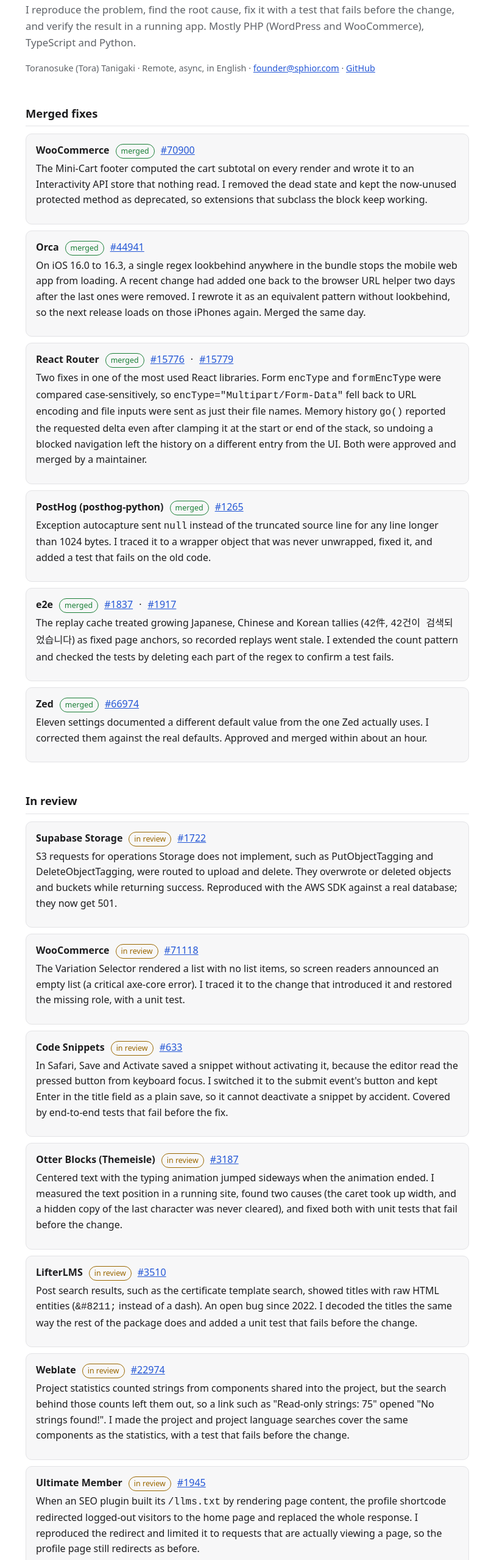
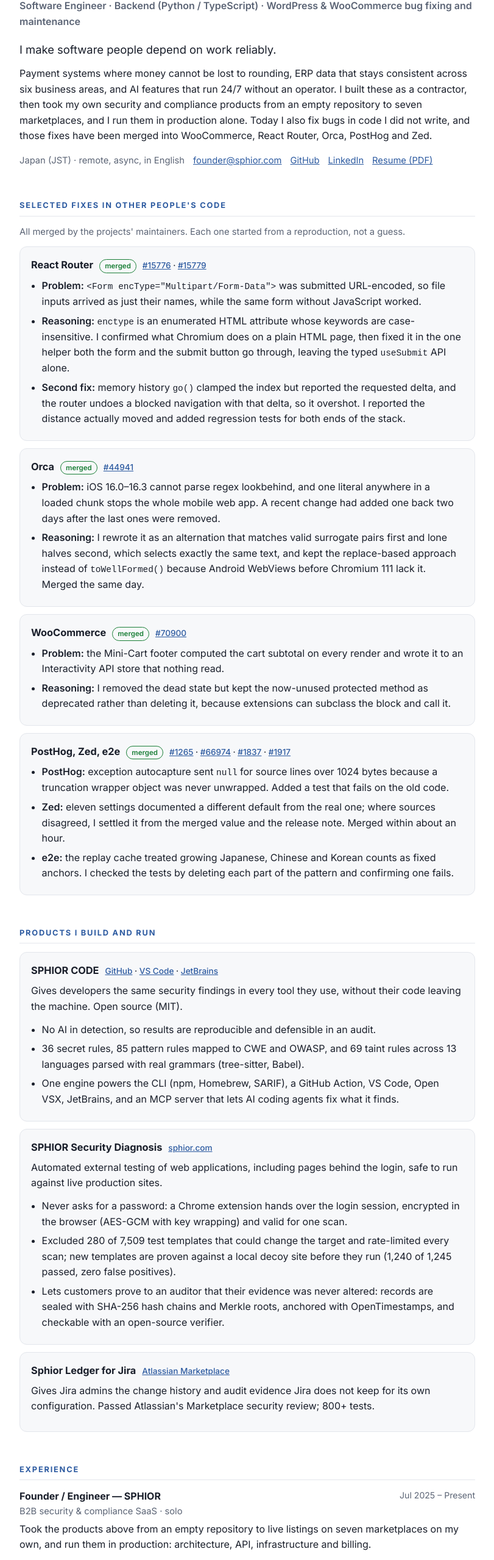
Before and after one commit to Toraastrta/Toraastrta.github.io, a plain HTML site: page index.html in a window 1280 px wide. Shown: the part 97-2655 px from the top of the page at 61% size, without its empty margins (234-1045 px from the left). Drawn offline with Linux system fonts and the light colour scheme.

Commit message:
Rebuild portfolio to match the 2026-11 resume

```diff
--- a/index.html
+++ b/index.html
@@ -3,29 +3,30 @@
 <head>
 <meta charset="utf-8">
 <meta name="viewport" content="width=device-width, initial-scale=1">
-<title>Tora Tanigaki — bug fixing and maintenance</title>
-<meta name="description" content="I find and fix bugs in production software: reproduce, find the root cause, fix it with a test. Merged fixes in WooCommerce, PostHog, Zed and more.">
+<title>Toranosuke Tanigaki — Software Engineer</title>
+<meta name="description" content="Backend engineer (Python, TypeScript) who makes software people depend on work reliably. Fixes merged into WooCommerce, React Router, Orca, PostHog and Zed; builder of SPHIOR CODE.">
+<link rel="preconnect" href="https://fonts.googleapis.com">
+<link rel="preconnect" href="https://fonts.gstatic.com" crossorigin>
+<link href="https://fonts.googleapis.com/css2?family=Inter:wght@400;500;600;700&display=swap" rel="stylesheet">
 <style>
   :root {
     --bg: #ffffff;
-    --text: #1d1d1f;
-    --muted: #5f6368;
-    --line: #e3e3e6;
-    --card: #f7f7f8;
-    --accent: #2457d6;
+    --text: #1a1f2b;
+    --muted: #5b6475;
+    --line: #e3e6ec;
+    --card: #f7f8fa;
+    --accent: #2c5aa0;
     --ok: #1a7f37;
-    --wait: #9a6700;
   }
   @media (prefers-color-scheme: dark) {
     :root {
-      --bg: #111214;
-      --text: #ececee;
-      --muted: #a0a3a8;
-      --line: #2a2c30;
-      --card: #191b1e;
-      --accent: #7ea2ff;
+      --bg: #111316;
+      --text: #eceef2;
+      --muted: #a2a9b6;
+      --line: #2a2e35;
+      --card: #191c20;
+      --accent: #86a8ff;
       --ok: #4ac26b;
-      --wait: #d4a72c;
     }
   }
   * { box-sizing: border-box; }
@@ -33,132 +34,162 @@
     margin: 0;
     background: var(--bg);
     color: var(--text);
-    font: 16px/1.6 system-ui, -apple-system, "Segoe UI", Roboto, sans-serif;
+    font: 16px/1.6 "Inter", system-ui, -apple-system, "Segoe UI", Roboto, sans-serif;
   }
-  main { max-width: 760px; margin: 0 auto; padding: 48px 16px 64px; }
-  h1 { font-size: 2rem; line-height: 1.25; margin: 0 0 12px; }
-  h2 { font-size: 1.15rem; margin: 48px 0 12px; padding-bottom: 6px; border-bottom: 1px solid var(--line); }
+  main { max-width: 780px; margin: 0 auto; padding: 48px 16px 64px; }
+  h1 { font-size: 2.1rem; line-height: 1.2; margin: 0 0 6px; letter-spacing: -.01em; }
+  .role { font-weight: 600; color: var(--muted); margin: 0 0 18px; }
+  .lead { font-size: 1.15rem; margin: 0 0 12px; }
+  .meta { color: var(--muted); font-size: .92rem; margin-top: 16px; display: flex; flex-wrap: wrap; gap: 6px 14px; }
+  a { color: var(--accent); }
+  h2 { font-size: .8rem; letter-spacing: .14em; text-transform: uppercase; color: var(--accent);
+       margin: 52px 0 14px; padding-bottom: 6px; border-bottom: 1px solid var(--line); }
   p { margin: 0 0 12px; }
-  a { color: var(--accent); }
-  .lead { color: var(--muted); font-size: 1.05rem; }
-  .meta { color: var(--muted); font-size: 0.9rem; margin-top: 16px; }
-  ul.items { list-style: none; padding: 0; margin: 0; }
-  ul.items li { background: var(--card); border: 1px solid var(--line); border-radius: 10px; padding: 14px 16px; margin-bottom: 10px; }
-  .head { display: flex; flex-wrap: wrap; gap: 6px 10px; align-items: baseline; margin-bottom: 4px; }
-  .proj { font-weight: 600; }
-  .tag { font-size: 0.78rem; padding: 1px 8px; border-radius: 999px; border: 1px solid currentColor; }
-  .tag.ok { color: var(--ok); }
-  .tag.wait { color: var(--wait); }
-  .small { color: var(--muted); font-size: 0.92rem; margin: 0; }
+  .cards { display: grid; gap: 12px; }
+  .card { background: var(--card); border: 1px solid var(--line); border-radius: 12px; padding: 16px 18px; }
+  .card h3 { font-size: 1.02rem; margin: 0 0 8px; display: flex; flex-wrap: wrap; align-items: baseline; gap: 6px 10px; }
+  .card h3 .links { font-weight: 500; font-size: .85rem; }
+  .tag { font-size: .72rem; font-weight: 600; padding: 1px 8px; border-radius: 999px; border: 1px solid currentColor; color: var(--ok); }
+  .card ul { margin: 0; padding-left: 1.1em; }
+  .card li { margin-bottom: 6px; }
+  .label { font-weight: 600; }
+  .small { color: var(--muted); font-size: .92rem; }
+  .job { margin-bottom: 18px; }
+  .job-head { display: flex; flex-wrap: wrap; justify-content: space-between; gap: 2px 12px; }
+  .job-head b { font-size: 1rem; }
+  .date { color: var(--muted); font-size: .88rem; }
+  .org { color: var(--muted); font-size: .92rem; margin-bottom: 4px; }
   ol.steps { padding-left: 1.2em; margin: 0; }
   ol.steps li { margin-bottom: 6px; }
-  footer { margin-top: 48px; color: var(--muted); font-size: 0.9rem; }
+  code { font-size: .9em; }
+  footer { margin-top: 48px; color: var(--muted); font-size: .9rem; }
 </style>
 </head>
 <body>
 <main>
 
 <header>
-  <h1>I find and fix bugs in production software.</h1>
-  <p class="lead">I reproduce the problem, find the root cause, fix it with a test that fails before the change, and verify the result in a running app. Mostly PHP (WordPress and WooCommerce), TypeScript and Python.</p>
-  <p class="meta">Toranosuke (Tora) Tanigaki · Remote, async, in English · <a href="mailto:founder@sphior.com">founder@sphior.com</a> · <a href="https://github.com/Toraastrta">GitHub</a></p>
+  <h1>Toranosuke Tanigaki</h1>
+  <p class="role">Software Engineer · Backend (Python / TypeScript) · WordPress &amp; WooCommerce bug fixing and maintenance</p>
+  <p class="lead">I make software people depend on work reliably.</p>
+  <p>Payment systems where money cannot be lost to rounding, ERP data that stays consistent across six business areas, and AI features that run 24/7 without an operator. I built these as a contractor, then took my own security and compliance products from an empty repository to seven marketplaces, and I run them in production alone. Today I also fix bugs in code I did not write, and those fixes have been merged into WooCommerce, React Router, Orca, PostHog and Zed.</p>
+  <div class="meta">
+    <span>Japan (JST) · remote, async, in English</span>
+    <a href="mailto:founder@sphior.com">founder@sphior.com</a>
+    <a href="https://github.com/Toraastrta">GitHub</a>
+    <a href="https://www.linkedin.com/in/toraastrta">LinkedIn</a>
+    <a href="resume.pdf">Resume (PDF)</a>
+  </div>
 </header>
 
 <section>
-  <h2>Merged fixes</h2>
-  <ul class="items">
-    <li>
-      <div class="head"><span class="proj">WooCommerce</span><span class="tag ok">merged</span><a href="https://github.com/woocommerce/woocommerce/pull/70900">#70900</a></div>
-      <p>The Mini-Cart footer computed the cart subtotal on every render and wrote it to an Interactivity API store that nothing read. I removed the dead state and kept the now-unused protected method as deprecated, so extensions that subclass the block keep working.</p>
-    </li>
-    <li>
-      <div class="head"><span class="proj">Orca</span><span class="tag ok">merged</span><a href="https://github.com/stablyai/orca/pull/44941">#44941</a></div>
-      <p>On iOS 16.0 to 16.3, a single regex lookbehind anywhere in the bundle stops the mobile web app from loading. A recent change had added one back to the browser URL helper two days after the last ones were removed. I rewrote it as an equivalent pattern without lookbehind, so the next release loads on those iPhones again. Merged the same day.</p>
-    </li>
-    <li>
-      <div class="head"><span class="proj">React Router</span><span class="tag ok">merged</span><a href="https://github.com/remix-run/react-router/pull/15776">#15776</a> · <a href="https://github.com/remix-run/react-router/pull/15779">#15779</a></div>
-      <p>Two fixes in one of the most used React libraries. Form <code>encType</code> and <code>formEncType</code> were compared case-sensitively, so <code>encType="Multipart/Form-Data"</code> fell back to URL encoding and file inputs were sent as just their file names. Memory history <code>go()</code> reported the requested delta even after clamping it at the start or end of the stack, so undoing a blocked navigation left the history on a different entry from the UI. Both were approved and merged by a maintainer.</p>
-    </li>
-    <li>
-      <div class="head"><span class="proj">PostHog (posthog-python)</span><span class="tag ok">merged</span><a href="https://github.com/PostHog/posthog-python/pull/1265">#1265</a></div>
-      <p>Exception autocapture sent <code>null</code> instead of the truncated source line for any line longer than 1024 bytes. I traced it to a wrapper object that was never unwrapped, fixed it, and added a test that fails on the old code.</p>
-    </li>
-    <li>
-      <div class="head"><span class="proj">e2e</span><span class="tag ok">merged</span><a href="https://github.com/e2e-inc/e2e/pull/1837">#1837</a> · <a href="https://github.com/e2e-inc/e2e/pull/1917">#1917</a></div>
-      <p>The replay cache treated growing Japanese, Chinese and Korean tallies (<code>42件</code>, <code>42건이 검색되었습니다</code>) as fixed page anchors, so recorded replays went stale. I extended the count pattern and checked the tests by deleting each part of the regex to confirm a test fails.</p>
-    </li>
-    <li>
-      <div class="head"><span class="proj">Zed</span><span class="tag ok">merged</span><a href="https://github.com/zed-industries/zed/pull/66974">#66974</a></div>
-      <p>Eleven settings documented a different default value from the one Zed actually uses. I corrected them against the real defaults. Approved and merged within about an hour.</p>
-    </li>
-  </ul>
+  <h2>Selected fixes in other people's code</h2>
+  <p class="small">All merged by the projects' maintainers. Each one started from a reproduction, not a guess.</p>
+  <div class="cards">
+    <div class="card">
+      <h3>React Router <span class="tag">merged</span> <span class="links"><a href="https://github.com/remix-run/react-router/pull/15776">#15776</a> · <a href="https://github.com/remix-run/react-router/pull/15779">#15779</a></span></h3>
+      <ul>
+        <li><span class="label">Problem:</span> <code>&lt;Form encType="Multipart/Form-Data"&gt;</code> was submitted URL-encoded, so file inputs arrived as just their names, while the same form without JavaScript worked.</li>
+        <li><span class="label">Reasoning:</span> <code>enctype</code> is an enumerated HTML attribute whose keywords are case-insensitive. I confirmed what Chromium does on a plain HTML page, then fixed it in the one helper both the form and the submit button go through, leaving the typed <code>useSubmit</code> API alone.</li>
+        <li><span class="label">Second fix:</span> memory history <code>go()</code> clamped the index but reported the requested delta, and the router undoes a blocked navigation with that delta, so it overshot. I reported the distance actually moved and added regression tests for both ends of the stack.</li>
+      </ul>
+    </div>
+    <div class="card">
+      <h3>Orca <span class="tag">merged</span> <span class="links"><a href="https://github.com/stablyai/orca/pull/44941">#44941</a></span></h3>
+      <ul>
+        <li><span class="label">Problem:</span> iOS 16.0–16.3 cannot parse regex lookbehind, and one literal anywhere in a loaded chunk stops the whole mobile web app. A recent change had added one back two days after the last ones were removed.</li>
+        <li><span class="label">Reasoning:</span> I rewrote it as an alternation that matches valid surrogate pairs first and lone halves second, which selects exactly the same text, and kept the replace-based approach instead of <code>toWellFormed()</code> because Android WebViews before Chromium 111 lack it. Merged the same day.</li>
+      </ul>
+    </div>
+    <div class="card">
+      <h3>WooCommerce <span class="tag">merged</span> <span class="links"><a href="https://github.com/woocommerce/woocommerce/pull/70900">#70900</a></span></h3>
+      <ul>
+        <li><span class="label">Problem:</span> the Mini-Cart footer computed the cart subtotal on every render and wrote it to an Interactivity API store that nothing read.</li>
+        <li><span class="label">Reasoning:</span> I removed the dead state but kept the now-unused protected method as deprecated rather than deleting it, because extensions can subclass the block and call it.</li>
+      </ul>
+    </div>
+    <div class="card">
+      <h3>PostHog, Zed, e2e <span class="tag">merged</span> <span class="links"><a href="https://github.com/PostHog/posthog-python/pull/1265">#1265</a> · <a href="https://github.com/zed-industries/zed/pull/66974">#66974</a> · <a href="https://github.com/e2e-inc/e2e/pull/1837">#1837</a> · <a href="https://github.com/e2e-inc/e2e/pull/1917">#1917</a></span></h3>
+      <ul>
+        <li><span class="label">PostHog:</span> exception autocapture sent <code>null</code> for source lines over 1024 bytes because a truncation wrapper object was never unwrapped. Added a test that fails on the old code.</li>
+        <li><span class="label">Zed:</span> eleven settings documented a different default from the real one; where sources disagreed, I settled it from the merged value and the release note. Merged within about an hour.</li>
+        <li><span class="label">e2e:</span> the replay cache treated growing Japanese, Chinese and Korean counts as fixed anchors. I checked the tests by deleting each part of the pattern and confirming one fails.</li>
+      </ul>
+    </div>
+  </div>
 </section>
 
 <section>
-  <h2>In review</h2>
-  <ul class="items">
-    <li>
-      <div class="head"><span class="proj">Supabase Storage</span><span class="tag wait">in review</span><a href="https://github.com/supabase/storage/pull/1722">#1722</a></div>
-      <p>S3 requests for operations Storage does not implement, such as PutObjectTagging and DeleteObjectTagging, were routed to upload and delete. They overwrote or deleted objects and buckets while returning success. Reproduced with the AWS SDK against a real database; they now get 501.</p>
-    </li>
-    <li>
-      <div class="head"><span class="proj">WooCommerce</span><span class="tag wait">in review</span><a href="https://github.com/woocommerce/woocommerce/pull/71118">#71118</a></div>
-      <p>The Variation Selector rendered a list with no list items, so screen readers announced an empty list (a critical axe-core error). I traced it to the change that introduced it and restored the missing role, with a unit test.</p>
-    </li>
-    <li>
-      <div class="head"><span class="proj">Code Snippets</span><span class="tag wait">in review</span><a href="https://github.com/codesnippetspro/code-snippets/pull/633">#633</a></div>
-      <p>In Safari, Save and Activate saved a snippet without activating it, because the editor read the pressed button from keyboard focus. I switched it to the submit event's button and kept Enter in the title field as a plain save, so it cannot deactivate a snippet by accident. Covered by end-to-end tests that fail before the fix.</p>
-    </li>
-    <li>
-      <div class="head"><span class="proj">Otter Blocks (Themeisle)</span><span class="tag wait">in review</span><a href="https://github.com/Codeinwp/otter-blocks/pull/3187">#3187</a></div>
-      <p>Centered text with the typing animation jumped sideways when the animation ended. I measured the text position in a running site, found two causes (the caret took up width, and a hidden copy of the last character was never cleared), and fixed both with unit tests that fail before the change.</p>
-    </li>
-    <li>
-      <div class="head"><span class="proj">LifterLMS</span><span class="tag wait">in review</span><a href="https://github.com/gocodebox/lifterlms/pull/3510">#3510</a></div>
-      <p>Post search results, such as the certificate template search, showed titles with raw HTML entities (<code>&amp;#8211;</code> instead of a dash). An open bug since 2022. I decoded the titles the same way the rest of the package does and added a unit test that fails before the change.</p>
-    </li>
-    <li>
-      <div class="head"><span class="proj">Weblate</span><span class="tag wait">in review</span><a href="https://github.com/WeblateOrg/weblate/pull/22974">#22974</a></div>
-      <p>Project statistics counted strings from components shared into the project, but the search behind those counts left them out, so a link such as "Read-only strings: 75" opened "No strings found!". I made the project and project language searches cover the same components as the statistics, with a test that fails before the change.</p>
-    </li>
-    <li>
-      <div class="head"><span class="proj">Ultimate Member</span><span class="tag wait">in review</span><a href="https://github.com/ultimatemember/ultimatemember/pull/1945">#1945</a></div>
-      <p>When an SEO plugin built its <code>/llms.txt</code> by rendering page content, the profile shortcode redirected logged-out visitors to the home page and replaced the whole response. I reproduced the redirect and limited it to requests that are actually viewing a page, so the profile page still redirects as before.</p>
-    </li>
-    <li>
-      <div class="head"><span class="proj">Meta Box</span><span class="tag wait">in review</span><a href="https://github.com/wpmetabox/meta-box/pull/1746">#1746</a></div>
-      <p>A user reported on the WordPress.org forum that a select field showed <code>[object Object]</code> instead of the chosen item. I reproduced it on WooCommerce screens, where selectWoo replaces select2, traced it to the icon field missing a check that other fields already had, and fixed it.</p>
-    </li>
-    <li>
-      <div class="head"><span class="proj">Ghost</span><span class="tag wait">in review</span><a href="https://github.com/TryGhost/Ghost/pull/32937">#32937</a></div>
-      <p>Comment counts did not render when the class option contained spaces.</p>
-    </li>
-    <li>
-      <div class="head"><span class="proj">flyctl</span><span class="tag wait">in review</span><a href="https://github.com/superfly/flyctl/pull/5479">#5479</a></div>
-      <p><code>fly secrets import</code> cut quoted values at a <code>#</code> character.</p>
-    </li>
-  </ul>
+  <h2>Products I build and run</h2>
+  <div class="cards">
+    <div class="card">
+      <h3>SPHIOR CODE <span class="links"><a href="https://github.com/Toraastrta/sphior-code">GitHub</a> · <a href="https://marketplace.visualstudio.com/items?itemName=sphior.sphior-code">VS Code</a> · <a href="https://plugins.jetbrains.com/plugin/33696-sphior-code">JetBrains</a></span></h3>
+      <p>Gives developers the same security findings in every tool they use, without their code leaving the machine. Open source (MIT).</p>
+      <ul>
+        <li>No AI in detection, so results are reproducible and defensible in an audit.</li>
+        <li>36 secret rules, 85 pattern rules mapped to CWE and OWASP, and 69 taint rules across 13 languages parsed with real grammars (tree-sitter, Babel).</li>
+        <li>One engine powers the CLI (npm, Homebrew, SARIF), a GitHub Action, VS Code, Open VSX, JetBrains, and an MCP server that lets AI coding agents fix what it finds.</li>
+      </ul>
+    </div>
+    <div class="card">
+      <h3>SPHIOR Security Diagnosis <span class="links"><a href="https://sphior.com/">sphior.com</a></span></h3>
+      <p>Automated external testing of web applications, including pages behind the login, safe to run against live production sites.</p>
+      <ul>
+        <li>Never asks for a password: a Chrome extension hands over the login session, encrypted in the browser (AES-GCM with key wrapping) and valid for one scan.</li>
+        <li>Excluded 280 of 7,509 test templates that could change the target and rate-limited every scan; new templates are proven against a local decoy site before they run (1,240 of 1,245 passed, zero false positives).</li>
+        <li>Lets customers prove to an auditor that their evidence was never altered: records are sealed with SHA-256 hash chains and Merkle roots, anchored with OpenTimestamps, and checkable with an open-source verifier.</li>
+      </ul>
+    </div>
+    <div class="card">
+      <h3>Sphior Ledger for Jira <span class="links"><a href="https://marketplace.atlassian.com/apps/4197217154/sphior-ledger-for-jira">Atlassian Marketplace</a></span></h3>
+      <p>Gives Jira admins the change history and audit evidence Jira does not keep for its own configuration. Passed Atlassian's Marketplace security review; 800+ tests.</p>
+    </div>
+  </div>
+</section>
+
+<section>
+  <h2>Experience</h2>
+  <div class="job">
+    <div class="job-head"><b>Founder / Engineer — SPHIOR</b><span class="date">Jul 2025 – Present</span></div>
+    <div class="org">B2B security &amp; compliance SaaS · solo</div>
+    <p>Took the products above from an empty repository to live listings on seven marketplaces on my own, and run them in production: architecture, API, infrastructure and billing.</p>
+  </div>
+  <div class="job">
+    <div class="job-head"><b>Backend Engineer — booking &amp; customer-service SaaS</b><span class="date">Jan 2025 – Jun 2025</span></div>
+    <div class="org">Contract · Python, Django, PostgreSQL, AWS</div>
+    <p>Let a booking platform answer customer messages around the clock without an operator, while keeping bookings correct by never letting the LLM decide stock or scheduling, and lowered LLM cost without hurting reply quality.</p>
+  </div>
+  <div class="job">
+    <div class="job-head"><b>Backend Engineer — internal OS + ERP</b><span class="date">Feb 2024 – Dec 2024</span></div>
+    <div class="org">Contract · Python, FastAPI, PostgreSQL, TypeScript, React</div>
+    <p>Brought accounting, inventory, HR, attendance, CRM and supply chain onto one shared data model without migrating the existing database, so stock and books cannot drift apart after a failure.</p>
+  </div>
+  <div class="job">
+    <div class="job-head"><b>Backend Engineer — crypto payments fintech</b><span class="date">Jan 2023 – Jan 2024</span></div>
+    <div class="org">Contract · Python, FastAPI, PostgreSQL, TypeScript, Google Cloud</div>
+    <p>Let users hold crypto and fiat in one balance with no rounding errors, and made conversions resume where they stopped after a failure instead of starting over.</p>
+  </div>
 </section>
 
 <section>
   <h2>How I work</h2>
   <ol class="steps">
-    <li>Reproduce the bug locally, in a test or a running app, before touching the code.</li>
+    <li>Reproduce the problem first, in a test or a running app, before touching the code.</li>
     <li>Find the root cause, including the change that introduced it when there is one.</li>
     <li>Fix it in the smallest change that solves it, without breaking code that depends on the old behavior.</li>
     <li>Prove it: a test that fails before the fix and passes after, and a check in the running app.</li>
   </ol>
-  <p class="small" style="margin-top:12px">I use AI tools (Claude Code) to move faster and say so in every pull request. I review every change and run the tests and checks myself.</p>
+  <p class="small" style="margin-top:12px">I use AI coding tools (Claude Code) every day to move faster, and I say so in my pull requests. I review every change and run the checks myself.</p>
 </section>
 
 <section>
-  <h2>What I can do for your team</h2>
-  <p>Bug fixing and ongoing maintenance as a contractor, hourly or monthly: working through an issue backlog, fixing regressions after a release, keeping a WordPress or WooCommerce plugin compatible with new WordPress, WooCommerce and PHP versions, or the same for a TypeScript or Python codebase.</p>
-  <p>To get in touch, email me at <a href="mailto:founder@sphior.com">founder@sphior.com</a>.</p>
+  <h2>Work with me</h2>
+  <p>I'm open to remote roles and to contract work: bug fixing, maintenance and compatibility work for WordPress and WooCommerce sites and plugins, and backend work in Python or TypeScript. From Japan I can keep work moving while teams in the Americas and Europe are offline, and hand over a fix with notes by their morning.</p>
+  <p>Email <a href="mailto:founder@sphior.com">founder@sphior.com</a> or see my <a href="resume.pdf">resume</a>.</p>
 </section>
 
 <footer>
-  <p>I also build and ship my own developer tools. See <a href="https://github.com/Toraastrta">my GitHub profile</a>.</p>
+  <p>© 2026 Toranosuke Tanigaki</p>
 </footer>
 
 </main>
```
Also changed, not shown: 1 other file.
